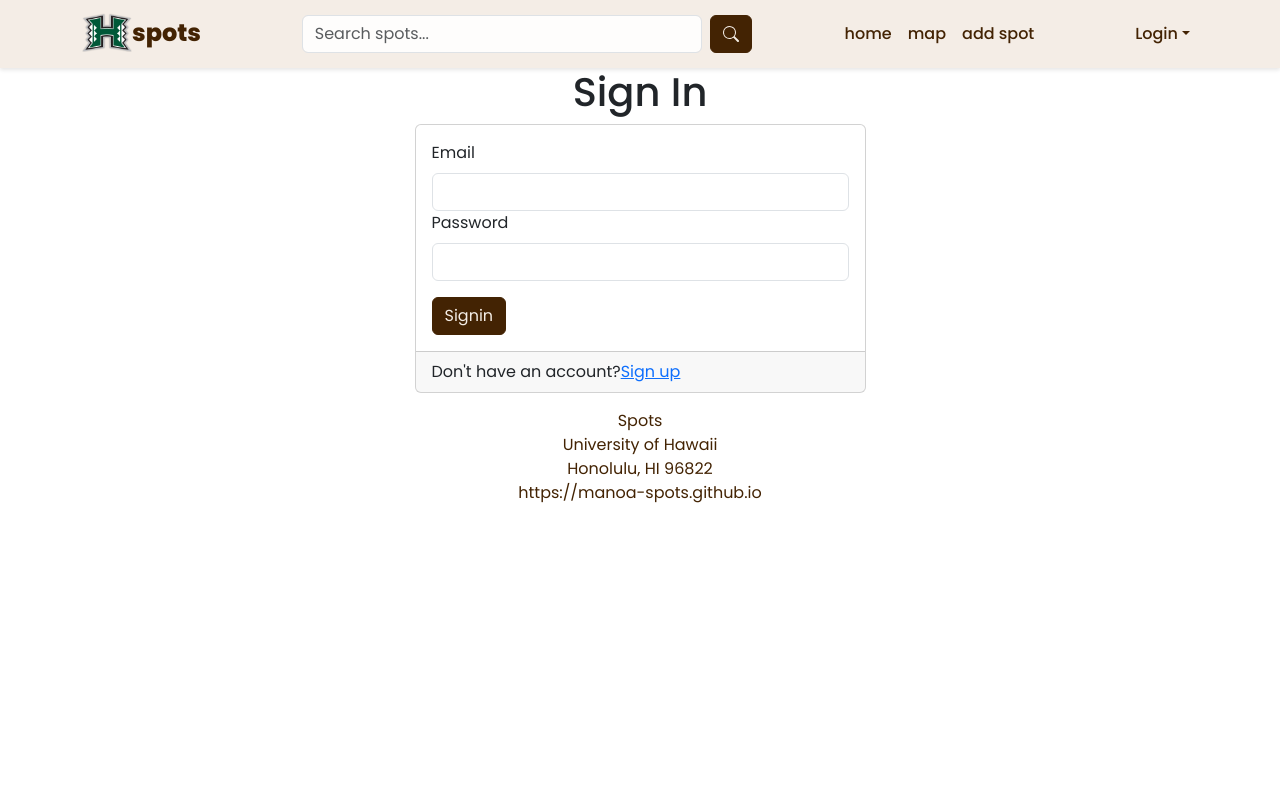
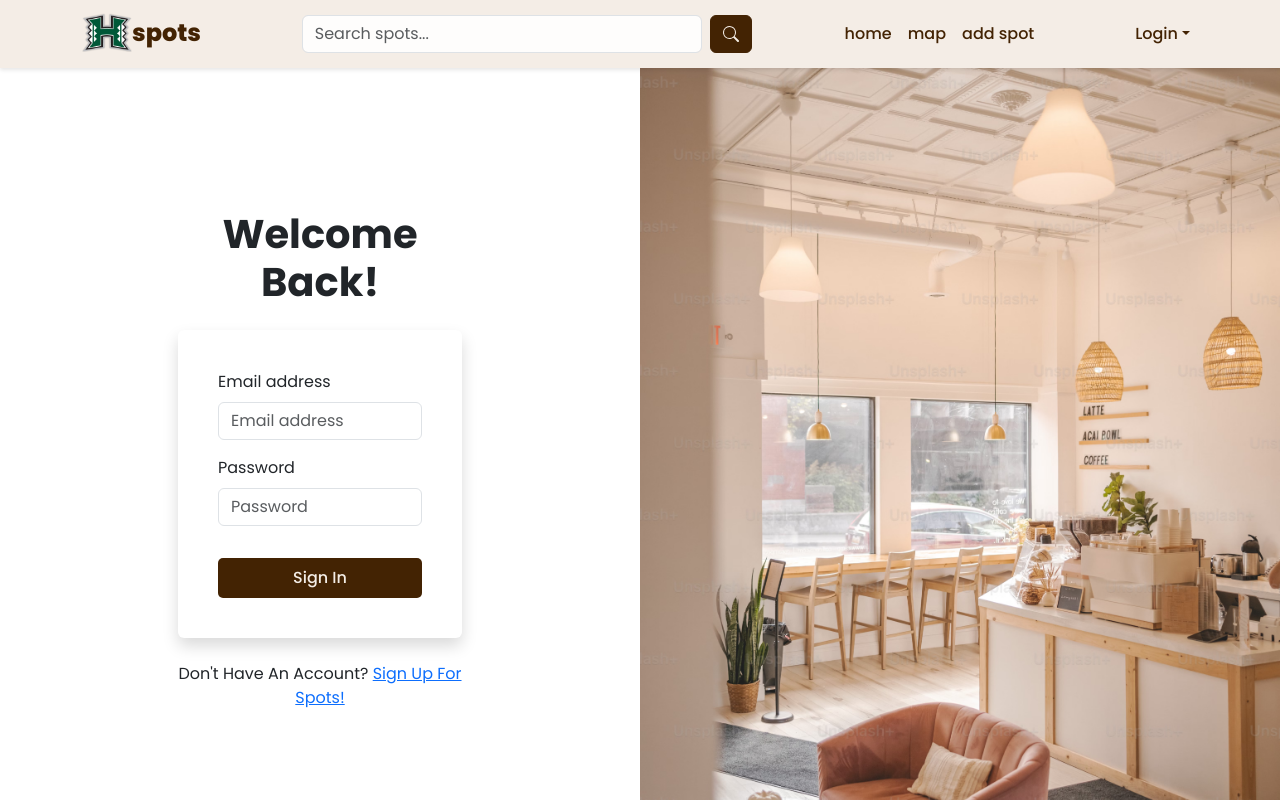
Before and after one commit to manoa-spots/manoa-spots-beta, a Next.js app: page /auth/signin in a window 1280 px wide. Shown: the top 800 px of the page. Built offline with nearby package versions, Linux system fonts and the light colour scheme; no server answers.

Commit message:
sign in page

```diff
--- a/src/app/auth/signin/page.tsx
+++ b/src/app/auth/signin/page.tsx
@@ -14,7 +14,7 @@
     const email = target.email.value;
     const password = target.password.value;
     const result = await signIn('credentials', {
-      callbackUrl: '/list',
+      callbackUrl: '/home',
       email,
       password,
     });
@@ -25,35 +25,72 @@
   };
 
   return (
-    <main>
-      <Container>
-        <Row className="justify-content-center">
-          <Col xs={5}>
-            <h1 className="text-center">Sign In</h1>
-            <Card>
+    <main className="d-flex vh-100">
+      {/* Left Section */}
+      <Container fluid className="d-flex align-items-center justify-content-center flex-column w-50 bg-white">
+        <Row className="w-100 justify-content-center">
+          <Col xs={12} md={8} lg={6}>
+            <div className="text-center mb-4">
+              <h1 className="fw-bold">Welcome Back!</h1>
+            </div>
+            <Card className="border-0 shadow p-4">
               <Card.Body>
                 <Form method="post" onSubmit={handleSubmit}>
-                  <Form.Group controlId="formBasicEmail">
-                    <Form.Label>Email</Form.Label>
-                    <input name="email" type="text" className="form-control" />
+                  <Form.Group controlId="formBasicEmail" className="mb-3">
+                    <Form.Label>Email address</Form.Label>
+                    <Form.Control
+                      name="email"
+                      type="email"
+                      placeholder="Email address"
+                    />
                   </Form.Group>
-                  <Form.Group>
+                  <Form.Group controlId="formBasicPassword" className="mb-3">
                     <Form.Label>Password</Form.Label>
-                    <input name="password" type="password" className="form-control" />
+                    <Form.Control
+                      name="password"
+                      type="password"
+                      placeholder="Password"
+                    />
                   </Form.Group>
-                  <Button type="submit" className="mt-3">
-                    Signin
+                  <Button
+                    type="submit"
+                    className="w-100 mt-3 custom-button"
+                    style={{
+                      backgroundColor: 'var(--navbar-bg-color)',
+                      color: 'var(--navbar-text-color)',
+                      border: '1px solid var(--navbar-text-color)',
+                      borderRadius: '5px',
+                      padding: '0.5rem 1rem',
+                      fontWeight: 500,
+                      cursor: 'pointer',
+                    }}
+                  >
+                    Sign In
                   </Button>
                 </Form>
               </Card.Body>
-              <Card.Footer>
-                Don&apos;t have an account?
-                <a href="/auth/signup">Sign up</a>
-              </Card.Footer>
             </Card>
+            <div className="text-center mt-4">
+              <p>
+                Don&apos;t Have An Account?
+                {' '}
+                <a href="/auth/signup">Sign Up For Spots!</a>
+              </p>
+            </div>
           </Col>
         </Row>
       </Container>
+
+      {/* Right Section */}
+      <div
+        className="w-50 d-none d-md-block"
+        style={{
+          backgroundImage: "url('/images/background.png')",
+          backgroundSize: 'cover',
+          backgroundPosition: 'center',
+        }}
+      />
+
     </main>
   );
 };
```
